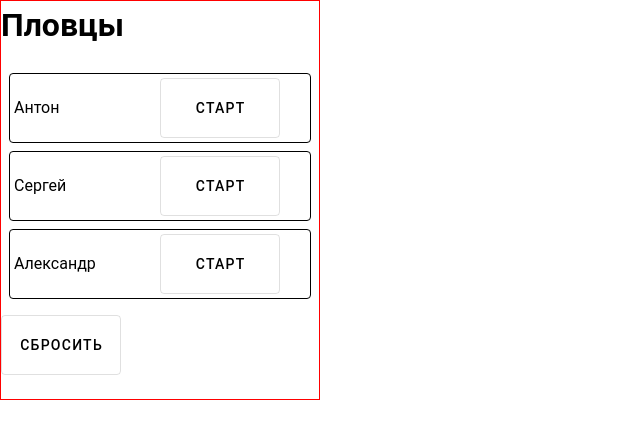
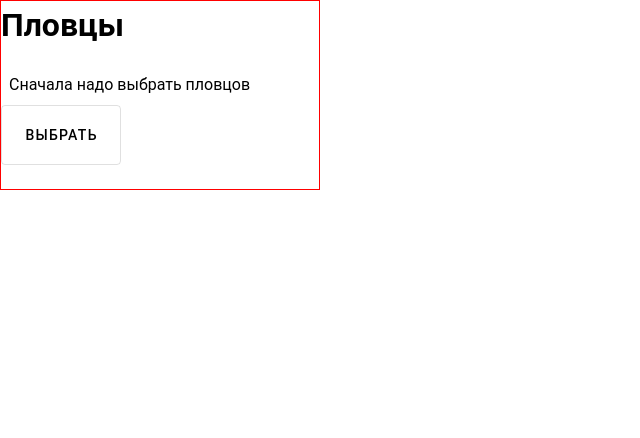
Before and after one commit to GrishinAnton/swimmers, a Vue app: page /start in a window 1280 px wide. Shown: the top 438 px of the page, without its empty margins (0-640 px from the left). Built offline with nearby package versions, Linux system fonts and the light colour scheme.

Commit message:
Добавил store

```diff
--- a/src/components/pages/Settings/Settings.vue
+++ b/src/components/pages/Settings/Settings.vue
@@ -19,19 +19,13 @@ import Button from "../../ui/Button/Button.vue";
 import { IDistance } from "../../common/dictionary/distance";
 import { IInha } from "../../common/dictionary/inha";
 import { ISwimmer } from "../../common/dictionary/swimmers";
+import {
+  defaultSettings,
+  useSettingsStore,
+  ISettings,
+} from "../../../features/settings/storeSettings";
 
-interface ISettings {
-  distance: IDistance | null;
-  in: IInha | null;
-  swimmers: ISwimmer[] | null;
-}
-
-const defaultSettings: ISettings = {
-  distance: null,
-  in: null,
-  swimmers: null,
-};
-
+const store = useSettingsStore();
 const settings = ref<ISettings>({ ...defaultSettings });
 const router = useRouter();
 
@@ -58,8 +52,10 @@ const goToStart = () => {
 };
 
 watch(settings.value, (val) => {
-  console.log(val.distance, "1watch");
-  console.log(val.in, "2watch");
-  console.log(val.swimmers, "3watch");
+  store.$patch({
+    distance: val.distance,
+    in: val.in,
+    swimmers: val.swimmers,
+  });
 });
 </script>
--- a/src/components/pages/Swim/Swim.vue
+++ b/src/components/pages/Swim/Swim.vue
@@ -1,9 +1,17 @@
 <template>
   <div>
     <v-container class="pa-2">
-      <v-card class="pa-1 mb-2" variant="outlined">
+      <v-card
+        class="pa-1 mb-2"
+        variant="outlined"
+        v-for="n in swimmers"
+        v-if="swimmers"
+        :key="n.id"
+      >
         <v-row align="center" justify="space-between" no-gutters>
-          <v-col><div>Антон</div></v-col>
+          <v-col
+            ><div>{{ n.name }}</div></v-col
+          >
           <v-col
             ><v-btn class="mr-2" border height="60" variant="text" width="120"
               >Старт</v-btn
@@ -11,35 +19,34 @@
           >
         </v-row>
       </v-card>
-      <v-card class="pa-1 mb-2" variant="outlined">
-        <v-row align="center" justify="space-between" no-gutters>
-          <v-col><div>Сергей</div></v-col>
-          <v-col
-            ><v-btn class="mr-2" border height="60" variant="text" width="120"
-              >Старт</v-btn
-            ></v-col
-          >
-        </v-row>
-      </v-card>
-      <v-card class="pa-1 mb-2" variant="outlined">
-        <v-row align="center" justify="space-between" no-gutters>
-          <v-col><div>Александр</div></v-col>
-          <v-col
-            ><v-btn class="mr-2" border height="60" variant="text" width="120"
-              >Старт</v-btn
-            ></v-col
-          >
-        </v-row>
-      </v-card>
+      <div v-else>Сначала надо выбрать пловцов</div>
     </v-container>
   </div>
   <div class="mb-6">
-    <v-btn class="mr-2" border height="60" variant="text" width="120"
-      >Сбросить</v-btn
+    <v-btn
+      class="mr-2"
+      border
+      height="60"
+      variant="text"
+      width="120"
+      @click="goToSettings"
+      >{{ swimmers ? "Сбросить" : "Выбрать" }}</v-btn
     >
   </div>
 </template>
 
-<script setup lang="ts"></script>
+<script setup lang="ts">
+import { useRouter } from "vue-router";
+import { useSettingsStore } from "../../../features/settings/storeSettings";
+
+const {
+  getState: { swimmers },
+} = useSettingsStore();
+const router = useRouter();
+
+const goToSettings = () => {
+  router.push("/");
+};
+</script>
 
 <style scoped></style>
--- a/src/features/settings/storeSettings.ts
+++ b/src/features/settings/storeSettings.ts
@@ -1,13 +1,30 @@
 import { defineStore } from "pinia";
+import { IDistance } from "../../components/common/dictionary/distance";
+import { IInha } from "../../components/common/dictionary/inha";
+import { ISwimmer } from "../../components/common/dictionary/swimmers";
 
-export const useCounterStore = defineStore("settings", {
-  state: () => ({ count: 0, name: "Eduardo" }),
+export interface ISettings {
+  distance: IDistance | null;
+  in: IInha | null;
+  swimmers: ISwimmer[] | null;
+}
+
+export const defaultSettings: ISettings = {
+  distance: null,
+  in: null,
+  swimmers: null,
+};
+
+export const useSettingsStore = defineStore("settings", {
+  state: (): ISettings => defaultSettings,
   getters: {
-    doubleCount: (state) => state.count * 2,
+    getState: (state) => state,
   },
   actions: {
-    increment() {
-      this.count;
+    setState(obj: ISettings) {
+      this.distance = obj.distance;
+      this.in = obj.in;
+      this.swimmers = obj.swimmers;
     },
   },
 });
--- a/tsconfig.json
+++ b/tsconfig.json
@@ -18,7 +18,11 @@
     "strict": true,
     "noUnusedLocals": true,
     "noUnusedParameters": true,
-    "noFallthroughCasesInSwitch": true
+    "noFallthroughCasesInSwitch": true,
+    // "baseUrl": ".",
+    // "paths": {
+    //   "@/*": ["src/*"],
+    // }
   },
   "include": ["src/**/*.ts", "src/**/*.tsx", "src/**/*.vue"],
   "references": [{ "path": "./tsconfig.node.json" }]
```
Also changed, not shown: 1 other file (tests, documents, lock files or other folders).
